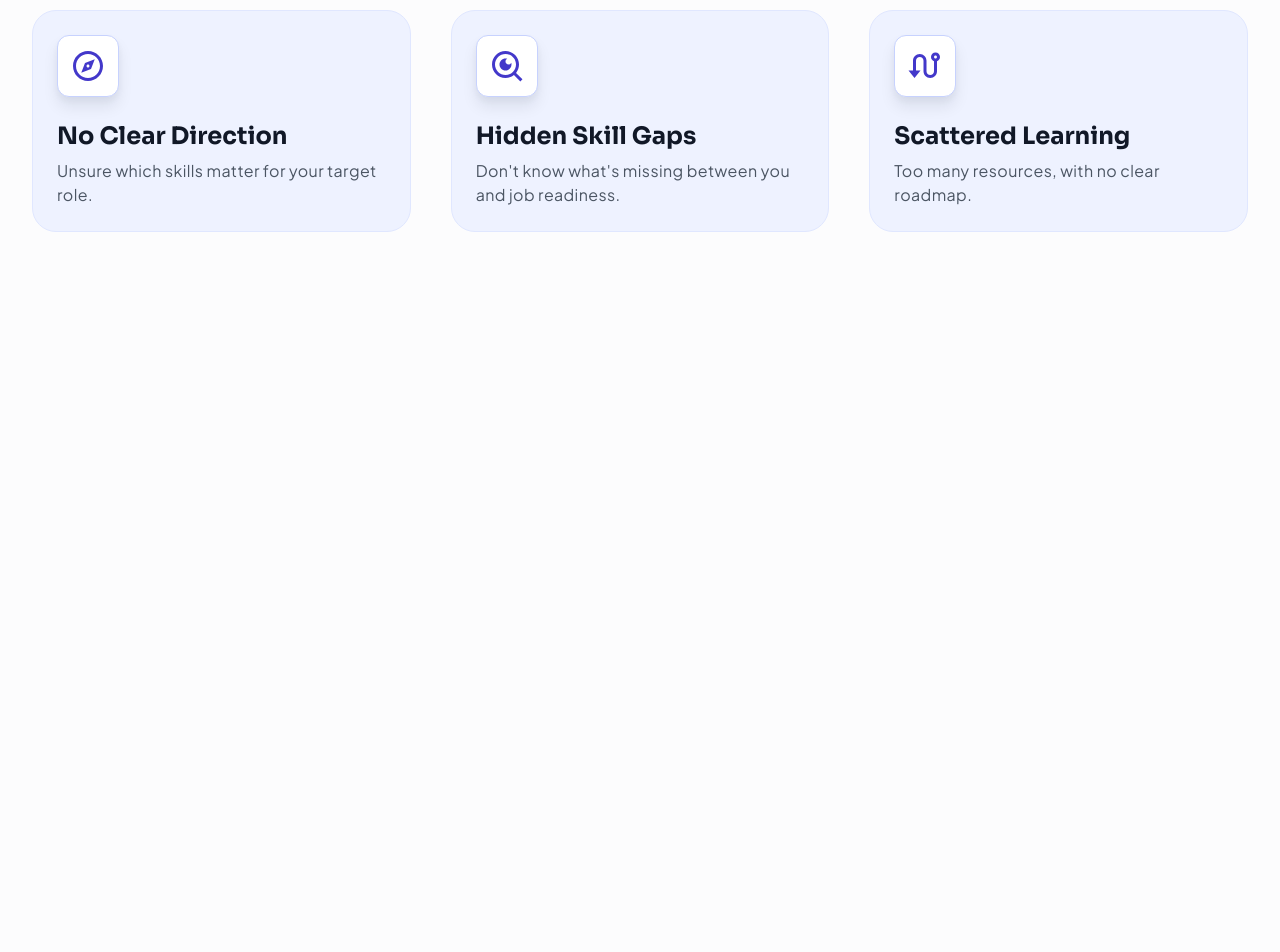
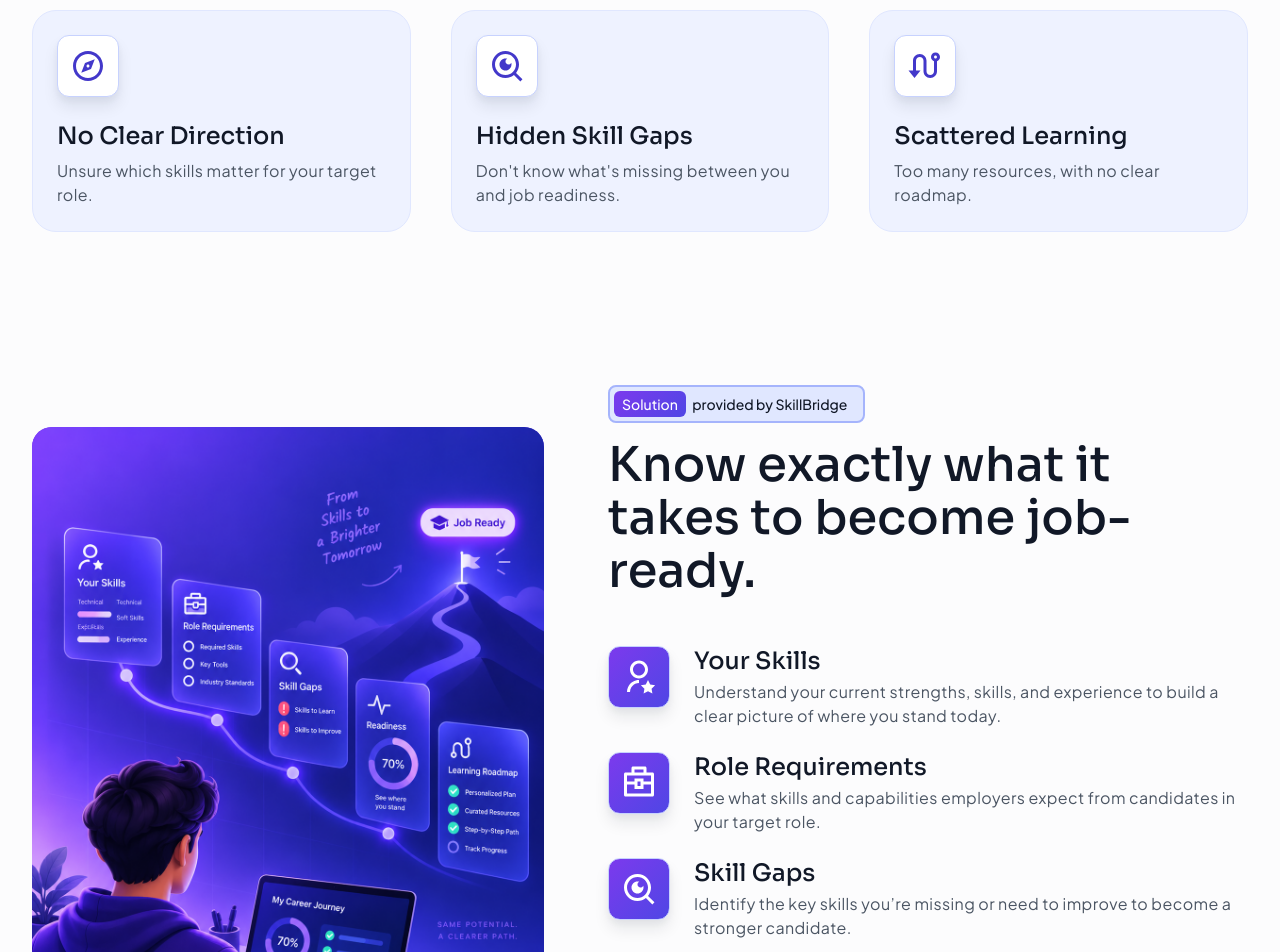
Before and after one commit to architpatle/skill-bridge, a React (Vite) app: page / in a window 1280 px wide. Shown: the part 840-1792 px from the top of the page. Before the commit the page ends 1149 px from the top, so only its background shows below. Built offline with nearby package versions, Linux system fonts and the light colour scheme.

Commit message:
Added Solution Section in Home Page

```diff
--- a/src/components/home/Gap/Gap.jsx
+++ b/src/components/home/Gap/Gap.jsx
@@ -3,10 +3,29 @@ import styles from './Gap.module.css'
 import Eyebrow from '../../ui/Eyebrow/Eyebrow'
 import GapCard from './GapCard/GapCard'
 import {
-    RiCompass3Line,
-    RiSearchEyeLine,
-    RiRouteLine
+    RiCompass3Line, RiSearchEyeLine, RiRouteLine
 } from "react-icons/ri";
+
+const Cards = [
+    {
+        id: '1',
+        icon: RiCompass3Line,
+        cardHeading: 'No Clear Direction',
+        cardDescription: 'Unsure which skills matter for your target role.',
+    },
+    {
+        id: '2',
+        icon: RiSearchEyeLine,
+        cardHeading: 'Hidden Skill Gaps',
+        cardDescription: "Don't know what's missing between you and job readiness.",
+    },
+    {
+        id: '3',
+        icon: RiRouteLine,
+        cardHeading: 'Scattered Learning',
+        cardDescription: 'Too many resources, with no clear roadmap.',
+    },
+];
 
 const Gap = () => {
     return (
@@ -27,11 +46,9 @@ const Gap = () => {
 
                 {/* Gap Cards */}
                 <div className={`${styles.cardWrap}`}>
-                    <GapCard cardHeading="No Clear Direction" cardDescription="Unsure which skills matter for your target role." icon={RiCompass3Line} />
-
-                    <GapCard cardHeading="Hidden Skill Gaps" cardDescription="Don't know what's missing between you and job readiness." icon={RiSearchEyeLine} />
-
-                    <GapCard cardHeading="Scattered Learning" cardDescription="Too many resources, with no clear roadmap." icon={RiRouteLine} />
+                    {Cards.map((card) => (
+                        <GapCard cardHeading={card.cardHeading} cardDescription={card.cardDescription} icon={card.icon} />
+                    ))}
                 </div>
             </div>
 
--- a/src/components/home/Gap/GapCard/GapCard.jsx
+++ b/src/components/home/Gap/GapCard/GapCard.jsx
@@ -6,17 +6,17 @@ const GapCard = ({ cardHeading, cardDescription, icon: Icon }) => {
         <div className={`${styles.gapCard}`}>
 
             {/* Icon */}
-            <div className={`${styles.iconWrap}`}>
-                {Icon && <Icon className={`${styles.icon}`} />}
+            <div className="iconWrap">
+                {Icon && <Icon className="icon" />}
             </div>
 
             <div className={`${styles.cardContent}`}>
 
                 {/* Card Heading */}
-                <h3 className={`${styles.cardHeading}`} >{cardHeading}</h3>
+                <h3 className={`${styles.cardHeadingExtra} cardHeading`} >{cardHeading}</h3>
 
                 {/* Card Description */}
-                <p className={`${styles.cardDescription} description`}>{cardDescription}</p>
+                <p className=" description">{cardDescription}</p>
             </div>
 
         </div>
--- a/src/components/home/Gap/GapCard/GapCard.module.css
+++ b/src/components/home/Gap/GapCard/GapCard.module.css
@@ -22,44 +22,6 @@
     box-shadow: var(--shadow-sm);
 }
 
-.iconWrap {
-    background-color: var(--surface-primary);
-    padding: var(--space-3);
-    border: var(--border-width-thin) solid var(--color-primary-200);
-    border-radius: var(--radius-lg);
-
-    box-shadow: var(--shadow-lg);
-
-}
-
-.iconWrap .icon{
-   color: var(--color-primary-700)   ;
-   font-size: var(--font-size-3xl);
-}
-
-
-.cardHeading {
-    /* background-color: pink; */
-    font-size: var(--font-size-xl);
+.cardHeadingExtra {
     margin-bottom: var(--space-2);
 }
-
-.cardDescription {
-    /* background-color: cornflowerblue; */
-
-}
-
-@media (max-width: 639px) {
-.iconWrap {
-    padding: var(--space-2);
-
-}
-
-.iconWrap .icon{
-   font-size: var(--font-size-2xl);
-
-}
-    .cardHeading{
-        font-size: var(--font-size-lg);
-    }
-}
--- /dev/null
+++ b/src/components/home/Solution/Solution.jsx
@@ -0,0 +1,110 @@
+import React from 'react'
+import styles from './Solution.module.css'
+import Eyebrow from '../../ui/Eyebrow/Eyebrow'
+import {
+    RiUserStarLine,
+    RiBriefcase4Line,
+    RiSearchEyeLine,
+    RiPulseLine,
+    RiRouteLine
+} from "react-icons/ri";
+import solutionImg from '../../../assets/images/home/solution.png'
+
+const CoreFlowData = [
+    {
+        id: '1',
+        icon: RiUserStarLine,
+        heading: 'Your Skills',
+        description: 'Understand your current strengths, skills, and experience to build a clear picture of where you stand today.',
+    },
+    {
+        id: '2',
+        icon: RiBriefcase4Line,
+        heading: 'Role Requirements',
+        description: 'See what skills and capabilities employers expect from candidates in your target role.',
+    },
+    {
+        id: '3',
+        icon: RiSearchEyeLine,
+        heading: 'Skill Gaps',
+        description: 'Identify the key skills you’re missing or need to improve to become a stronger candidate.',
+    },
+    {
+        id: '4',
+        icon: RiPulseLine,
+        heading: 'Readiness',
+        description: 'Measure how well your current skill set aligns with the requirements of your target role.',
+    },
+    {
+        id: '5',
+        icon: RiRouteLine,
+        heading: 'Learning Roadmap',
+        description: 'Get a personalized path that tells you what to learn next and how to close your most important skill gaps.',
+    },
+]
+
+const CoreFlow = ({ icon: Icon, heading, description }) => {
+    return (
+        <div className={`${styles.coreFlow}`}>
+            {/* icon */}
+            <div className={`${styles.iconWrapExtra} iconWrap2`}>
+                {Icon && <Icon className={`${styles.iconExtra} icon2`} />}
+            </div>
+
+            {/* content */}
+            <div className={`${styles.contentWrapper}`}>
+                <h3 className={`${styles.cardHeadingExtra} cardHeading`}>{heading}</h3>
+                <p className='description'>{description}
+                </p>
+            </div>
+        </div>
+    )
+}
+
+const Solution = () => {
+    return (
+        <section className={`${styles.solution} section-sm `}>
+
+            <div className={`${styles.row} container`}>
+
+
+                {/* column left */}
+                <div className={`${styles.colLeft}  `}>
+                    {/* <div className="colLeftTop">
+                        <h2>Core Flow</h2>
+                    </div> */}
+
+                    <div className={`${styles.image}  `}>
+                        <img src={solutionImg} alt="solutionImg" />
+                    </div>
+
+                </div>
+
+                {/* column right */}
+                <div className={`${styles.colRight}  `}>
+
+                    <div className="colRightTop">
+
+                        {/* Eyebrow  */}
+                        <Eyebrow eyebrowSub="Solution" eyebrowMain="provided by SkillBridge" />
+
+                        {/* main heading */}
+                        <h2 className={`${styles.headingExtra}  heading`} >Know exactly what it takes to become job-ready.</h2>
+
+                    </div>
+
+                    {/* Core Flow */}
+                    <div className={`${styles.coreFlowWrapper} `}>
+                        {CoreFlowData.map((coreFlow) => (
+                            <CoreFlow icon={coreFlow.icon} heading={coreFlow.heading} description={coreFlow.description} />
+                        ))}
+                    </div>
+                </div>
+
+            </div>
+        </section>
+    )
+}
+
+
+export default Solution
--- /dev/null
+++ b/src/components/home/Solution/Solution.module.css
@@ -0,0 +1,87 @@
+.solution {
+    /* background-color: antiquewhite; */
+}
+
+.row {
+    /* background-color: rgb(138, 141, 141); */
+
+    display: grid;
+    grid-template-columns: 4fr 5fr;
+    gap: var(--space-16);
+    align-items: center;
+}
+
+.colLeft {
+    background: var(--gradient-ai);
+    border-radius: var(--radius-2xl);
+
+    /* display: flex;
+    flex-direction: column;
+    justify-content: center;
+    align-items: center; */
+
+    font-size: 48px;
+
+    /* aspect-ratio: 3/4; */
+    overflow: hidden;
+}
+
+
+
+.colRight {
+    /* background-color: navajowhite; */
+    /* padding: var(--space-4) 0; */
+}
+
+.headingExtra {
+    margin-top: var(--space-4);
+
+}
+
+/* CORE FLOW */
+.coreFlowWrapper {
+    /* background-color: blueviolet; */
+
+    margin-top: var(--space-12);
+    display: flex;
+    flex-direction: column;
+    gap: var(--space-6);
+
+}
+
+.coreFlow {
+    /* background-color: aquamarine; */
+    display: flex;
+    align-items: start;
+    gap: var(--space-6);
+
+}
+
+.coreFlow .iconWrapExtra {
+    flex-shrink: 0;
+}
+
+.cardHeadingExtra {
+    margin-bottom: var(--space-1);
+    /* font-weight: var(--font-weight-medium); */
+}
+
+
+@media (max-width: 1023px) {
+    .row{
+        grid-template-columns: none;
+        gap: var(--space-12);
+    }
+    .colLeft{
+        order: 2;
+    }
+    .colRight{
+        order: 1;
+    }
+}
+
+@media (max-width: 767px) {
+    .coreFlow{
+        gap: var(--space-4);
+    }
+}
--- a/src/pages/Home.jsx
+++ b/src/pages/Home.jsx
@@ -1,12 +1,14 @@
 import React from 'react'
 import Hero from '../components/home/Hero/Hero'
 import Gap from '../components/home/Gap/Gap'
+import Solution from '../components/home/Solution/Solution'
 
 const Home = () => {
   return (
     <>
       <Hero />
       <Gap />
+      <Solution />
     </>
   )
 }
--- a/src/styles/global.css
+++ b/src/styles/global.css
@@ -34,11 +34,72 @@ h6 {
     }
 }
 
+/* Heading Card - List */
+.cardHeading {
+    /* background-color: pink; */
+    font-size: var(--font-size-xl);
+    font-weight: var(--font-weight-medium);
+}
+
+@media (max-width: 639px) {
+
+    .cardHeading {
+        font-size: var(--font-size-lg);
+    }
+}
+
 /* Section description */
-
 .description {
     font-size: var(--font-size-base);
     line-height: var(--line-height-normal);
     letter-spacing: var(--letter-spacing-wide);
     color: var(--color-text-secondary);
 }
+
+/* Icon 1*/
+.iconWrap {
+    background-color: var(--surface-primary);
+    padding: var(--space-3);
+    border: var(--border-width-thin) solid var(--color-primary-200);
+    border-radius: var(--radius-lg);
+
+    box-shadow: var(--shadow-lg);
+
+}
+
+.iconWrap .icon {
+    color: var(--color-primary-700);
+    font-size: var(--font-size-3xl);
+}
+
+/* Icon 2*/
+.iconWrap2 {
+    background: var(--gradient-ai);
+    padding: var(--space-3);
+    border: var(--border-width-thin) solid var(--color-primary-200);
+    border-radius: var(--radius-lg);
+
+    box-shadow: var(--shadow-lg);
+
+}
+
+.iconWrap2 .icon2 {
+    color: var(--color-white);
+    font-size: var(--font-size-3xl);
+}
+
+
+@media (max-width:639px) {
+
+    .iconWrap,
+    .iconWrap2 {
+        padding: var(--space-2);
+
+    }
+
+    .iconWrap .icon,
+    .iconWrap2 .icon2 {
+        font-size: var(--font-size-2xl);
+
+    }
+}
```
Also changed, not shown: src/assets/images/home/solution.png (added).
